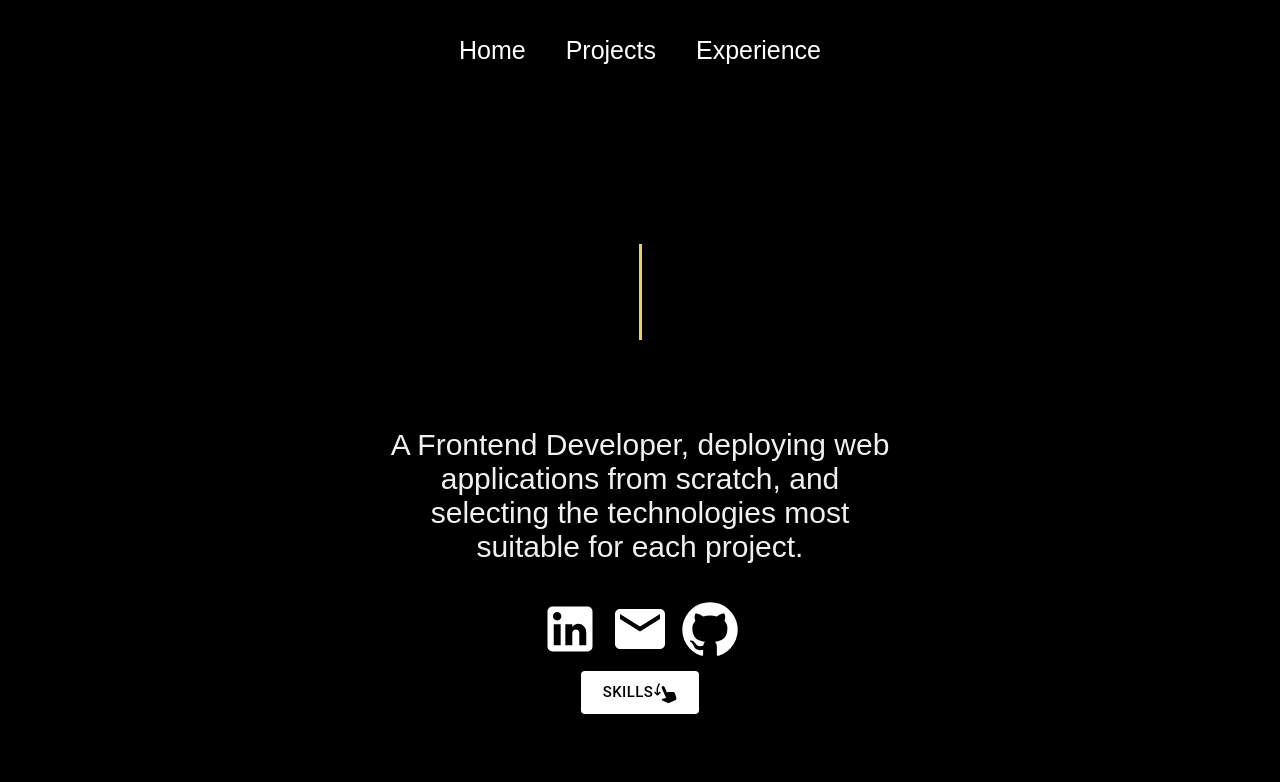
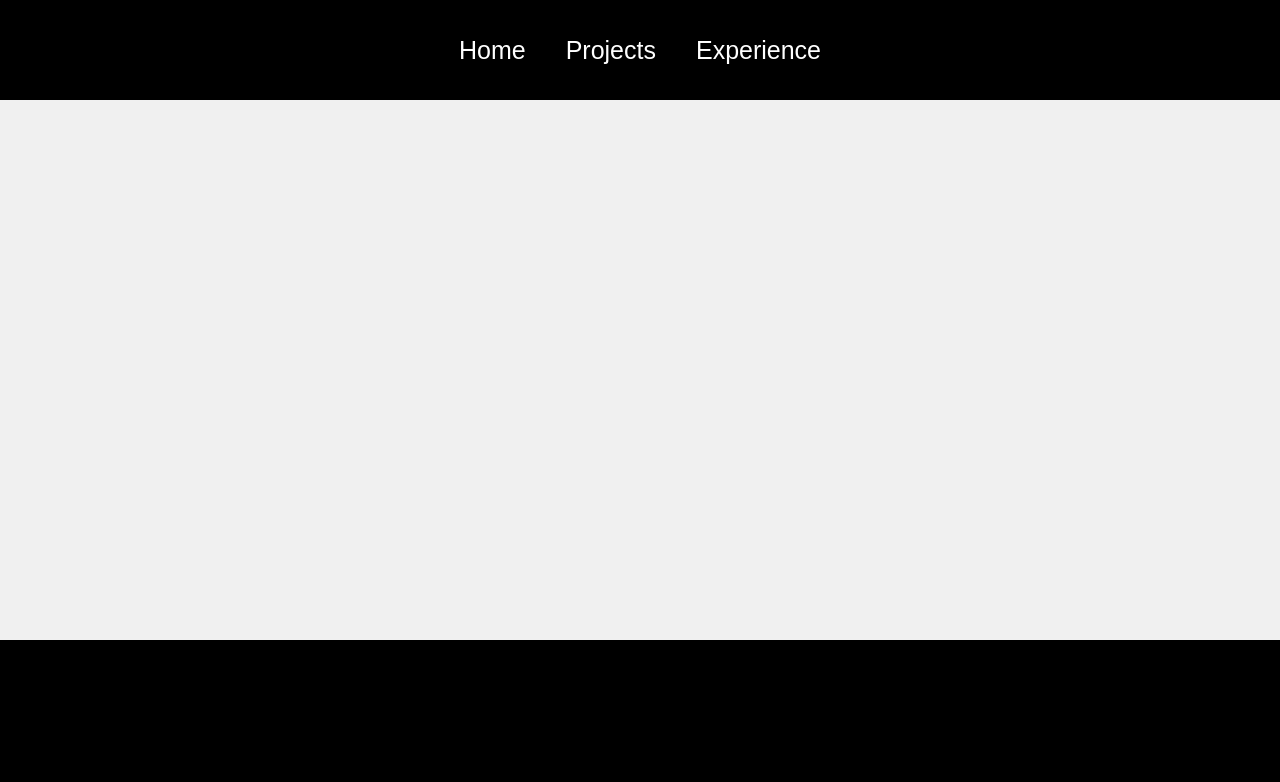
Before and after one commit to worm-codes/Portfolio_Website, a Next.js app: page / in a window 1280 px wide. Shown: the top 782 px of the page. Built offline with nearby package versions, Linux system fonts and the light colour scheme.

Commit message:
edit css for home page

```diff
--- a/styles/Home.module.css
+++ b/styles/Home.module.css
@@ -3,7 +3,7 @@
   align-items: center;
   font-family: "Arial", sans-serif;
   color: black;
-  margin-top: 100px;
+  margin-top: 50%;
 }
 
 .about {
@@ -147,7 +147,6 @@
   color:black !important;
   background-color: white  !important;
   animation: shake 1.6s cubic-bezier(.36, .07, .19, .97) both infinite  !important;
-  transform: translate3d(0, 0, 0)  !important;
   backface-visibility: hidden  !important;
   perspective: 1000px  !important;
   transition: color 0.5s, background-color 0.5s  !important;
```
